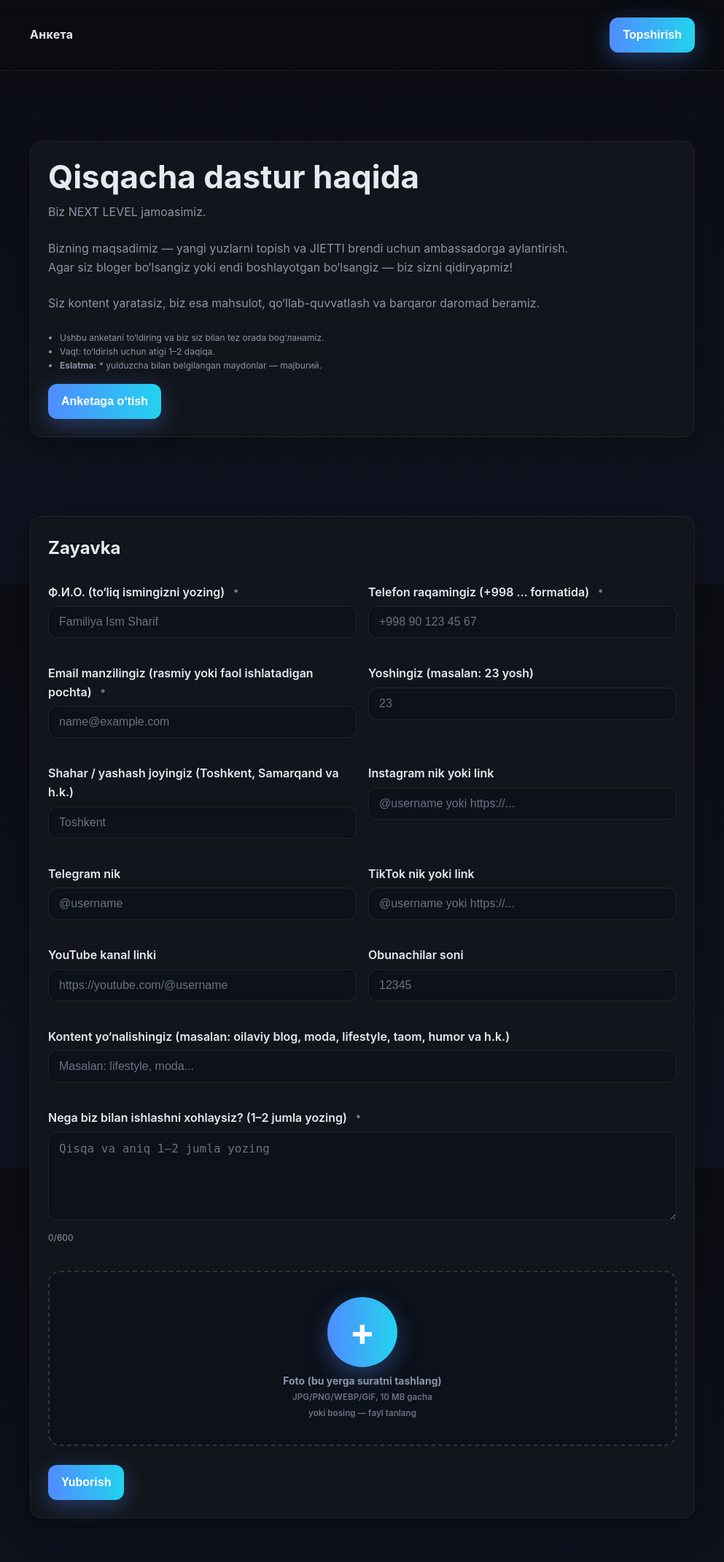
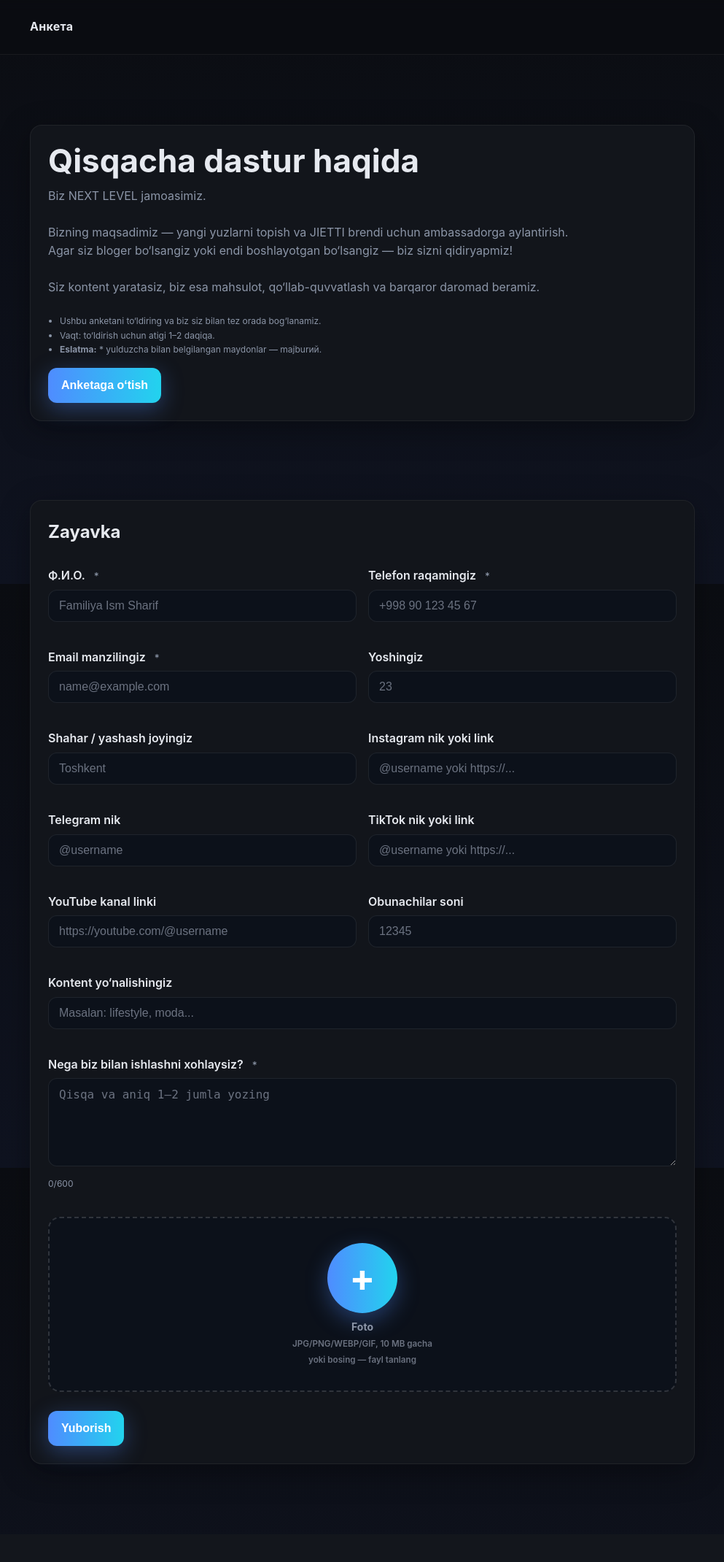
Before and after one commit to l1m0n22/NEXT_LEVEL-form, a Flask app: page / in a window 1280 px wide. Shown: the top 2140 px of the page at 73% size, without its empty margins (143-1136 px from the left). After the commit the page ends 2006 px from the top, so only its background shows below. Run offline with Flask 3, Linux system fonts and the light colour scheme; parts of the project's set-up code (start-up, migrations or seed data) failed here and were passed over.

Commit message:
feat(form): обновлён templates/index.html

```diff
--- a/templates/index.html
+++ b/templates/index.html
@@ -81,7 +81,7 @@
   <header class="header">
     <div class="container inner">
       <div class="logo">Анкета</div>
-      <button class="btn" id="cta">Topshirish</button>
+      <!-- верхняя правая кнопка удалена -->
     </div>
   </header>
 
@@ -95,11 +95,14 @@
             Agar siz bloger bo‘lsangiz yoki endi boshlayotgan bo‘lsangiz — biz sizni qidiryapmiz!</p>
           <p>Siz kontent yaratasiz, biz esa mahsulot, qo‘llab-quvvatlash va barqaror daromad beramiz.</p>
           <ul class="help" style="margin:0; padding-left:1rem;">
-            <li>Ushbu anketani to‘ldiring va biz siz bilan tez orada bog‘ланamiz.</li>
+            <li>Ushbu anketani to‘ldiring va biz siz bilan tez orada bog‘lanamiz.</li>
             <li>Vaqt: to‘ldirish uchun atigi 1–2 daqiqa.</li>
             <li><strong>Eslatma:</strong> * yulduzcha bilan belgilangan maydonlar — majburий.</li>
           </ul>
-          <div style="margin-top:16px"><button class="btn" id="cta2">Anketaga o‘tish</button></div>
+          <!-- обычная кнопка снизу, не плавающая -->
+          <div style="margin-top:16px">
+            <button class="btn" id="cta">Anketaga o‘tish</button>
+          </div>
         </div>
       </div>
     </section>
@@ -111,18 +114,17 @@
 
           <input type="hidden" id="lastName"  name="lastName" />
           <input type="hidden" id="middleName" name="middleName" />
-          <!-- ⬇️ ДОБАВЛЕНО: chat_id из бота для конверсии -->
           <input type="hidden" id="funnel_c" name="c" />
 
           <div class="grid">
             <div class="field">
-              <label for="firstName">Ф.И.О. (to‘liq ismingizni yozing) <small class="req">*</small></label>
+              <label for="firstName">Ф.И.О. <small class="req">*</small></label>
               <input id="firstName" name="firstName" type="text" placeholder="Familiya Ism Sharif" required minlength="2" maxlength="120" />
               <div class="error" id="err-firstName"></div>
             </div>
 
             <div class="field">
-              <label for="phone">Telefon raqamingiz (+998 ... formatida) <small class="req">*</small></label>
+              <label for="phone">Telefon raqamingiz <small class="req">*</small></label>
               <input id="phone" name="phone" type="tel" inputmode="tel"
                      placeholder="+998 90 123 45 67" autocomplete="tel" required
                      pattern="^[0-9+()\s-]{7,20}$"
@@ -131,19 +133,19 @@
             </div>
 
             <div class="field">
-              <label for="email">Email manzilingiz (rasmiy yoki faol ishlatadigan pochta) <small class="req">*</small></label>
+              <label for="email">Email manzilingiz <small class="req">*</small></label>
               <input id="email" name="email" type="email" placeholder="name@example.com" autocomplete="email" required />
               <div class="error" id="err-email"></div>
             </div>
 
             <div class="field">
-              <label for="age">Yoshingiz (masalan: 23 yosh)</label>
+              <label for="age">Yoshingiz</label>
               <input id="age" name="age" type="number" min="10" max="120" placeholder="23" />
               <div class="error" id="err-age"></div>
             </div>
 
             <div class="field">
-              <label for="city">Shahar / yashash joyingiz (Toshkent, Samarqand va h.k.)</label>
+              <label for="city">Shahar / yashash joyingiz</label>
               <input id="city" name="city" type="text" placeholder="Toshkent" maxlength="80" />
               <div class="error" id="err-city"></div>
             </div>
@@ -179,26 +181,26 @@
             </div>
 
             <div class="field" style="grid-column:1 / -1;">
-              <label for="niche">Kontent yo‘nalishingiz (masalan: oilaviy blog, moda, lifestyle, taom, humor va h.k.)</label>
+              <label for="niche">Kontent yo‘nalishingiz</label>
               <input id="niche" name="niche" type="text" placeholder="Masalan: lifestyle, moda..." maxlength="200" />
               <div class="error" id="err-niche"></div>
             </div>
 
             <div class="field" style="grid-column:1 / -1;">
-              <label for="about">Nega biz bilan ishlashni xohlaysiz? (1–2 jumla yozing) <small class="req">*</small></label>
+              <label for="about">Nega biz bilan ishlashni xohlaysiz? <small class="req">*</small></label>
               <textarea id="about" name="about" rows="5" placeholder="Qisqa va aniq 1–2 jumla yozing" required minlength="20" maxlength="600"></textarea>
               <div class="help"><span id="count">0</span>/600</div>
               <div class="error" id="err-about"></div>
             </div>
 
-            <!-- Dropzone для фото -->
+            <!-- Dropzone -->
             <div class="field" style="grid-column:1 / -1;">
               <input id="photo" name="photo" type="file" class="file-input" accept="image/jpeg,image/png,image/webp,image/gif" />
               <label id="dropzone" for="photo" class="dropzone" role="button" tabindex="0" aria-label="Foto yuklash">
                 <div class="dz-inner">
                   <div class="dz-plus">+</div>
                   <div class="dz-text">
-                    <strong>Foto (bu yerga suratni tashlang)</strong>
+                    <strong>Foto</strong>
                     <small>JPG/PNG/WEBP/GIF, 10 MB gacha</small>
                     <small>yoki bosing — fayl tanlang</small>
                   </div>
@@ -218,18 +220,16 @@
     </section>
   </main>
 
-  <button class="btn mobile-cta" id="ctaMobile">Topshirish</button>
+  <!-- плавающая нижняя кнопка удалена -->
 
   <script>
     (function(){
       const cta  = document.getElementById('cta');
-      const cta2 = document.getElementById('cta2');
-      const ctaMobile = document.getElementById('ctaMobile');
       const apply = document.getElementById('apply');
       const form = document.getElementById('form');
       const formCard = form.closest('.card');
 
-      // ⬇️ ДОБАВЛЕНО: сохранить ?c=... и проставить в скрытое поле
+      // сохранить ?c=... и проставить в скрытое поле
       (function persistChatId(){
         const cParam = new URLSearchParams(location.search).get('c');
         if (cParam) localStorage.setItem('funnel_c', cParam);
@@ -244,7 +244,7 @@
         setTimeout(()=>formCard.classList.remove('highlight'),1600);
         setTimeout(()=>document.getElementById('firstName').focus({ preventScroll:true }),600);
       }
-      [cta, cta2, ctaMobile].forEach(btn => btn && btn.addEventListener('click', goToForm));
+      cta && cta.addEventListener('click', goToForm);
 
       // Counter
       const about = document.getElementById('about');
```
Also changed, not shown: 1 other file.
